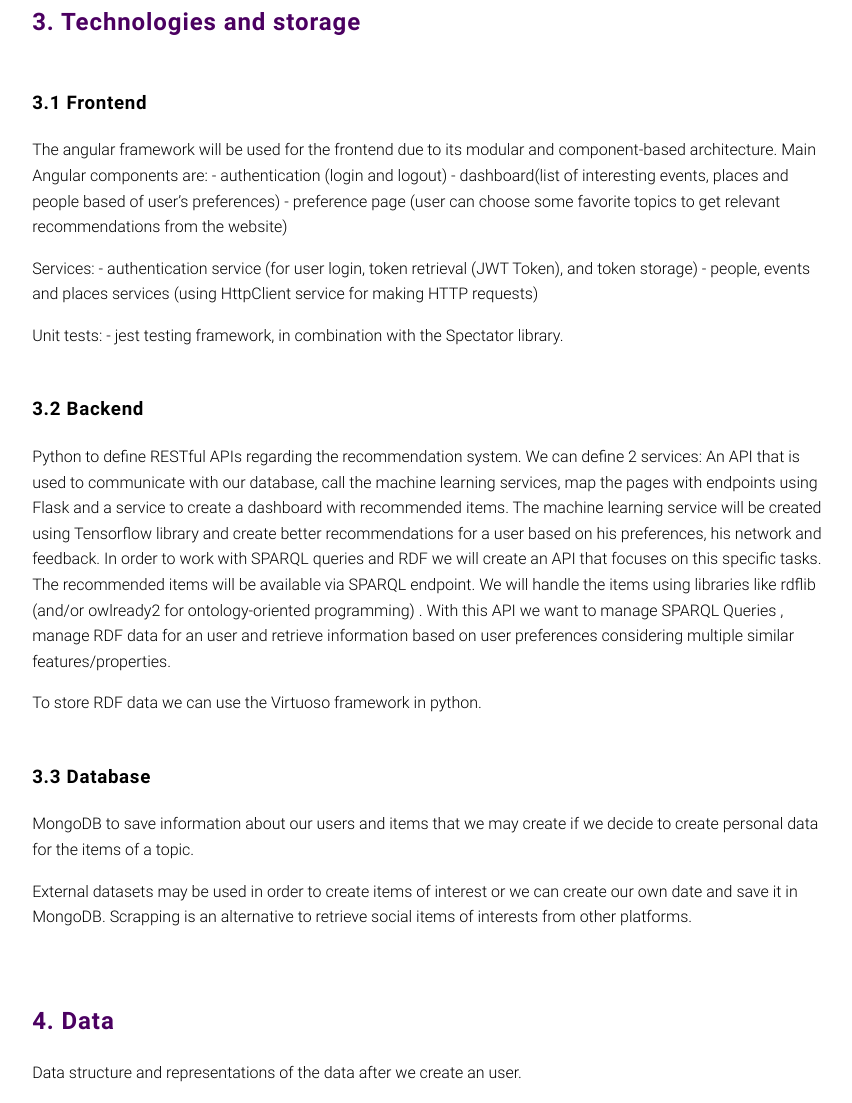
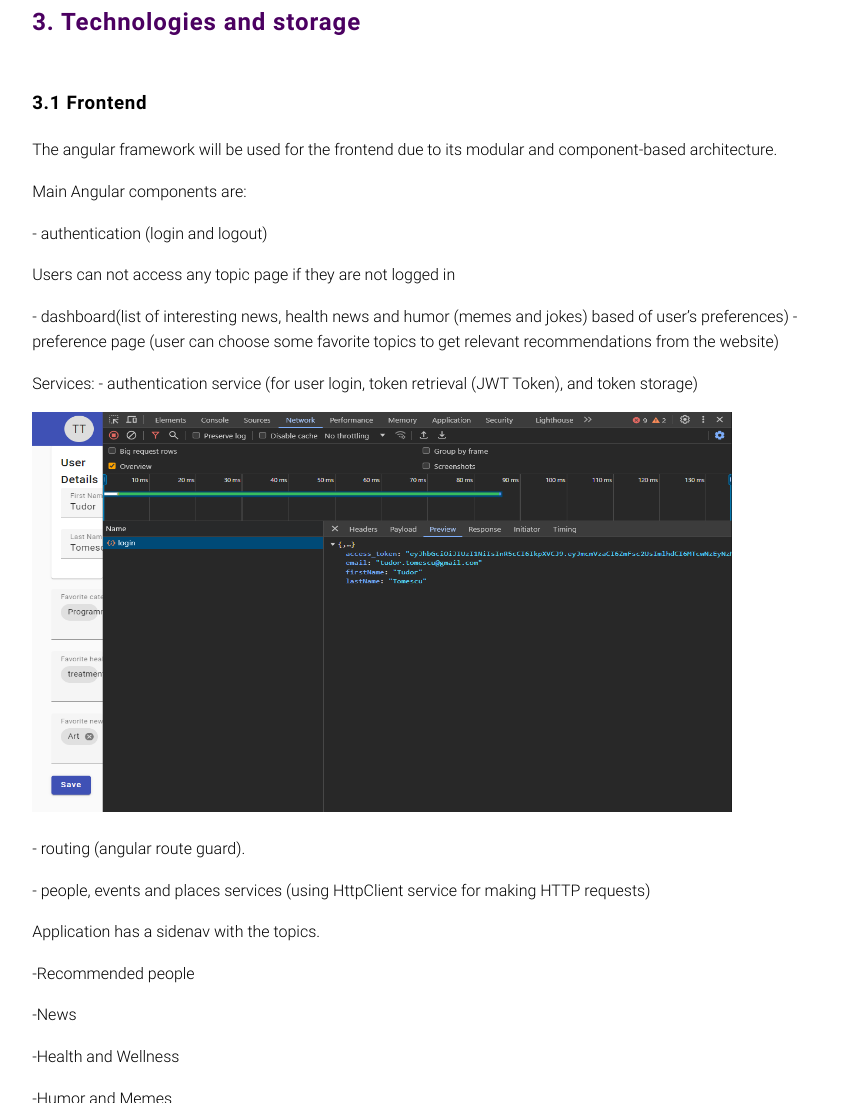
Before and after one commit to MehaiIulian/MehaiIulian.github.io, a website: page sore-scholarly-html-pages/index.html in a window 1280 px wide. Shown: the part 1886-2989 px from the top of the page, without its empty margins (211-1063 px from the left). Drawn offline with Linux system fonts and the light colour scheme.

Commit message:
Add frontend

```diff
--- a/sore-scholarly-html-pages/index.html
+++ b/sore-scholarly-html-pages/index.html
@@ -3,16 +3,21 @@
 
 <head>
   <meta charset="utf-8">
-  <meta name="viewport" content="width=device-width, initial-scale=1.0, user-scalable=yes">
+  <meta name="viewport"
+        content="width=device-width, initial-scale=1.0, user-scalable=yes">
   <title>Scholarly HTML</title>
-  <link rel="stylesheet" href="css/scholarly.min.css">
+  <link rel="stylesheet"
+        href="css/scholarly.min.css">
   <script src="js/scholarly.min.js"></script>
 </head>
 
 <body prefix="schema: http://schema.org">
   <header>
     <div class="banner">
-      <img src="scholarly-html.svg" width="227" height="50" alt="Scholarly HTML logo">
+      <img src="scholarly-html.svg"
+           width="227"
+           height="50"
+           alt="Scholarly HTML logo">
       <div class="status">SoRe ( Social Recommender System for WADe )</div>
     </div>
     <h1>Scholarly HTML</h1>
@@ -46,7 +51,9 @@
       </dd>
     </dl>
   </div>
-  <section typeof="sa:Abstract" id="abstract" role="doc-abstract">
+  <section typeof="sa:Abstract"
+           id="abstract"
+           role="doc-abstract">
     <h2>Abstract</h2>
     <p>
       In this document, we will keep track of the development of the SoRe project, a web modular system able to
@@ -57,7 +64,8 @@
       diagrams to exemplify the functionality
     </p>
   </section>
-  <section id="introduction" role="doc-introduction">
+  <section id="introduction"
+           role="doc-introduction">
     <!-- review? -->
     <h2>Introduction</h2>
     <p>
@@ -103,21 +111,47 @@
       <h3>Frontend</h3>
       <p>
         The angular framework will be used for the frontend due to its modular and component-based architecture.
-        Main Angular components are:
-        - authentication (login and logout)
-        - dashboard(list of interesting events, places and people based of user’s preferences)
-        - preference page (user can choose some favorite topics to get relevant recommendations from the website)
       </p>
+      <p> Main Angular components are:</p>
+      <p> - authentication (login and logout)</p>
+
+      <p>Users can not access any topic page if they are not logged in</p>
+
+      - dashboard(list of interesting news, health news and humor (memes and jokes) based of user’s preferences)
+      - preference page (user can choose some favorite topics to get relevant recommendations from the website)
+
       <p>
         Services:
         - authentication service (for user login, token retrieval (JWT Token), and token storage)
+      </p>
+      <img src="./images/access-token.png"
+           style="width:700px;height:400px;">
+      <p>
+        - routing (angular route guard).</p>
+      <p>
         - people, events and places services (using HttpClient service for making HTTP requests)
+      </p>
+      <div>
+        <p>
+          Application has a sidenav with the topics.
+        <p>-Recommended people</p>
+        <p>-News</p>
+        <p>-Health and Wellness</p>
+        <p>-Humor and Memes</p>
+        </p>
+        <img src="./images/topics.jpg">
 
-      </p>
-      <p>
-        Unit tests:
-        - jest testing framework, in combination with the Spectator library.
-      </p>
+        <p>
+          Each tab gives informations based on the user preferrences.</p>
+
+        <img src="./images/news.png"
+             style="width:1000px;height:400px;">
+
+        <p>
+          This can be set after registering, but can also be editted after login by going to profile page.
+        </p>
+        <img src="./images/user-details.png">
+      </div>
     </section>
     <section id="article">
       <!-- review? -->
@@ -162,7 +196,8 @@
       Data structure and representations of the data after we create an user.
 
     </p>
-    <img src="./images/sturct1.png" style="width:1000px;height:500px;">
+    <img src="./images/sturct1.png"
+         style="width:1000px;height:500px;">
     <p>
       Each user will be saved in MongoDB with his attributes and the list of preferences that he chose after creating
       the profile. He can access the dashboard provided by our API ( we can call it SoreAPI ) to enrich the dashboard
```
Also changed, not shown: sore-scholarly-html-pages/images/access-token.PNG (added), sore-scholarly-html-pages/images/news.png (added), sore-scholarly-html-pages/images/topics.jpg (added), sore-scholarly-html-pages/images/user-details.png (added).
